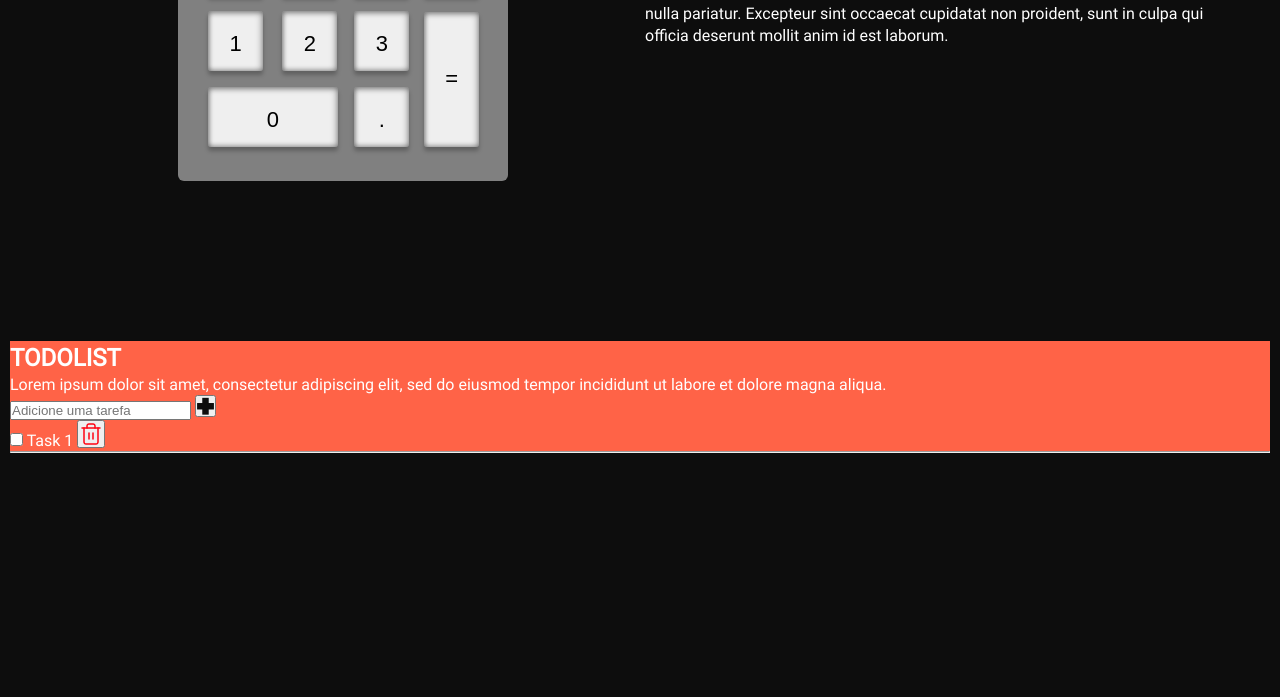
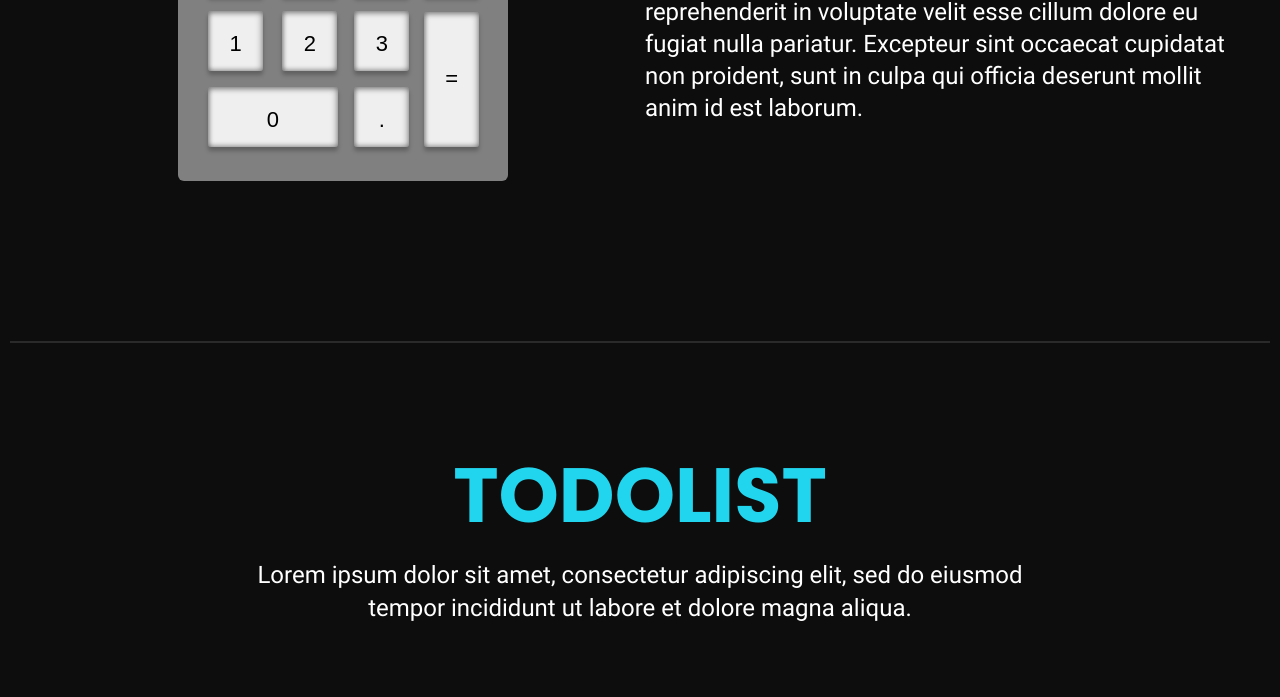
Before and after one commit to jhonicruz/italents_atividade1, a plain HTML site: page index.html in a window 1280 px wide. Shown: the part 569-1266 px from the top of the page. Before the commit the page ends 1022 px from the top, so only its background shows below. Drawn offline with Linux system fonts and the light colour scheme.

Commit message:
:sparkles: feat: add part 1 - add task - from todolist

```diff
--- a/index.html
+++ b/index.html
@@ -83,7 +83,7 @@
           </div>
         </div>
       </main>
-
+      <hr />
       <section class="todolist-container">
         <div class="todolist__content">
           <h2>TODOLIST</h2>
@@ -96,17 +96,16 @@
         <div class="todolist__wrapper">
           <form id="todolist__form">
             <div class="todolist__control">
-              <input type="text" placeholder="Adicione uma tarefa" />
-              <button id="todlist__btn">
+              <input type="text" placeholder="Adicione uma tarefa" class="todolist__input" />
+              <button id="todolist__btn">
                 <img src="src/assets/images/plus.svg" alt="add task" />
               </button>
             </div>
           </form>
         </div>
 
-        <div class="todolist__wrapper tasks">
-          <div class="todolist__control todolist__control--task">
-            <ul>
+        <div class="todolist__wrapper">
+          <ul class="todolist__tasks">
             <li>
               <label>
                 <input type="checkbox" value="Task 1" name="tasks" />
@@ -119,7 +118,6 @@
             </li>
           </ul>
         </div>
-        </div>
       </section>
     </div>
 
--- a/src/styles/base/normalize.css
+++ b/src/styles/base/normalize.css
@@ -32,3 +32,11 @@ body {
   max-width: 1440px;
   height: 100%;
 }
+
+hr {
+  display: block;
+  width: 100%;
+  height: 1px;
+
+  border: 1px solid rgba(255, 255, 255, 0.12);
+}
--- a/src/styles/components/basic_calc.css
+++ b/src/styles/components/basic_calc.css
@@ -26,7 +26,6 @@
   flex-direction: column;
   gap: 2rem;
   flex-basis: 50%;
-  line-height: 1.4;
 }
 
 .bc__content h1 {
@@ -34,6 +33,10 @@
   font-size: clamp(4rem, 6vw, 8rem);
   color: var(--primaryColor);
   line-height: 1;
+}
+
+.bc__content p {
+  font-size: 2.4rem;
 }
 
 .bc_calc__wrapper {
--- a/src/styles/components/todolist.css
+++ b/src/styles/components/todolist.css
@@ -1,3 +1,78 @@
 .todolist-container {
-  background-color: tomato;
+  display: flex;
+  flex-direction: column;
+  gap: 5rem;
+
+  height: 100%;
 }
+
+.todolist__content {
+  display: flex;
+  flex-direction: column;
+  align-items: center;
+  justify-content: center;
+  gap: 2rem;
+  line-height: 1.4;
+  height: 400px;
+}
+.todolist__content h2 {
+  font-family: 'poppinsbold';
+  font-size: clamp(4rem, 6vw, 8rem);
+  color: var(--primaryColor);
+  line-height: 1;
+}
+.todolist__content p {
+  font-size: 2.4rem;
+  max-width: 800px;
+  text-align: center;
+}
+
+.todolist__wrapper {
+  width: 100%;
+  max-width: 800px;
+  margin: 0 auto;
+}
+
+.todolist__control {
+  display: flex;
+  align-items: center;
+  gap: 2rem;
+}
+.todolist__input {
+  width: 100%;
+  height: 5.4rem;
+  border: 6px;
+  border: none;
+  padding: 1.2rem 3.3rem;
+  color: var(--Neutral_04);
+  font-size: 2rem;
+  background-color: var(--neutral02);
+  border-radius: 5px;
+}
+
+.todolist__input:focus {
+  outline-color: var(--primaryColor);
+}
+
+#todolist__btn {
+  display: flex;
+  justify-content: center;
+  align-items: center;
+  outline: none;
+  border: none;
+  background-color: var(--primaryColor);
+  padding: 1rem;
+  border-radius: 5px;
+  width: 45px;
+  height: 45px;
+  cursor: pointer;
+}
+
+#todolist__btn img {
+  width: 25px;
+  height: 25px;
+}
+
+/* .todolist__tasks {
+  background-color: blue;
+} */
```
Lines whose indentation alone changed are shown as unchanged.
